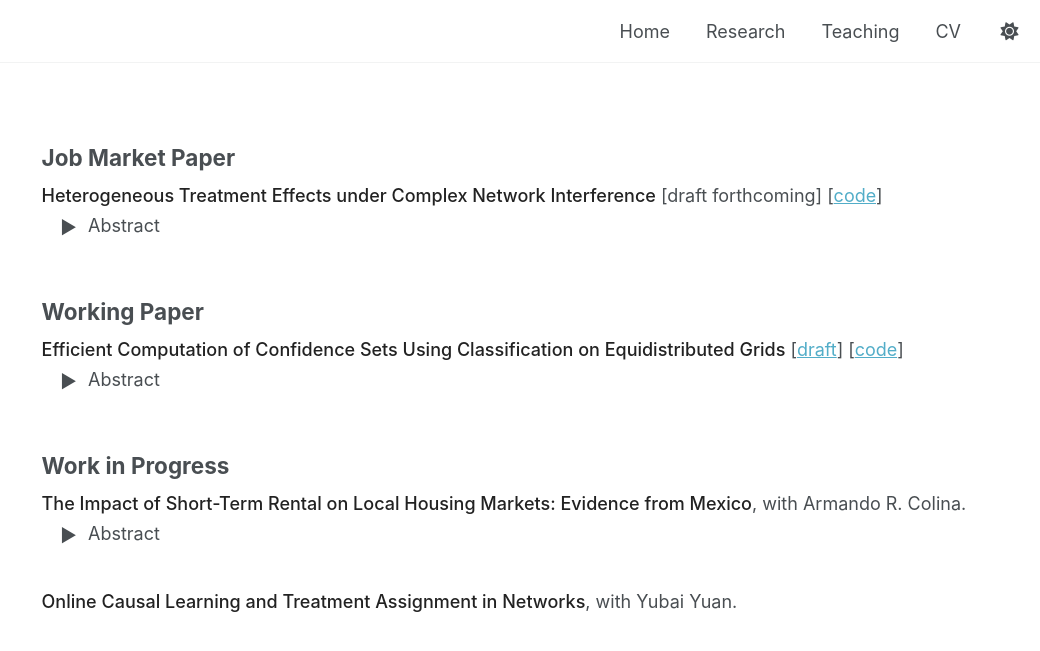
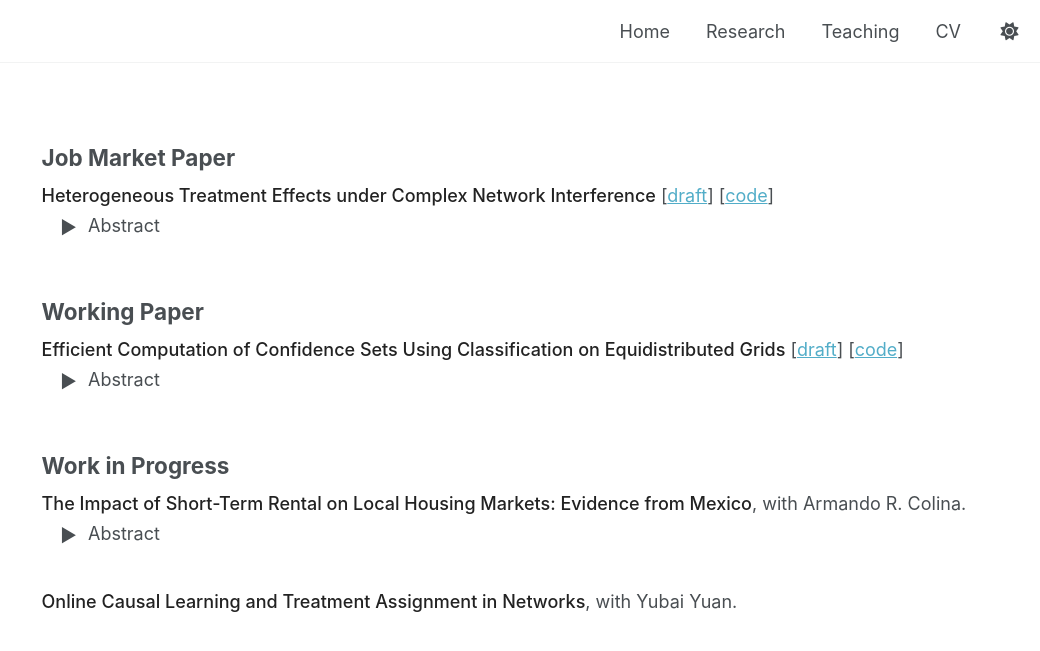
Before and after one commit to lbz5158/lujiezhou.github.io, a Jekyll site: the page built from _pages/publications.html, in a window 1280 px wide. Shown: the top 651 px of the page, without its empty margins (240-1280 px from the left). Built offline with Jekyll 4.4.1, drawn with Linux system fonts in a browser that asks for light colours.

Commit message:
Update publications.html

```diff
--- a/_pages/publications.html
+++ b/_pages/publications.html
@@ -76,7 +76,7 @@ function toggleAbstract(btn) {
 <h2>Job Market Paper</h2>
 
 <strong>Heterogeneous Treatment Effects under Complex Network Interference</strong>
-<span>[draft forthcoming]</span>
+<span>[<a href="https://drive.google.com/file/d/195-RpW3Ku2VvE6M83sJv4QrXyDOzeDVZ/view" target="_blank">draft</a>]</span>
 <span>[<a href="https://github.com/lbz5158/network_rkhs" target="_blank">code</a>]</span>
 <div class="abstract-container">
   <button class="toggle-abstract" onclick="toggleAbstract(this)">
```
